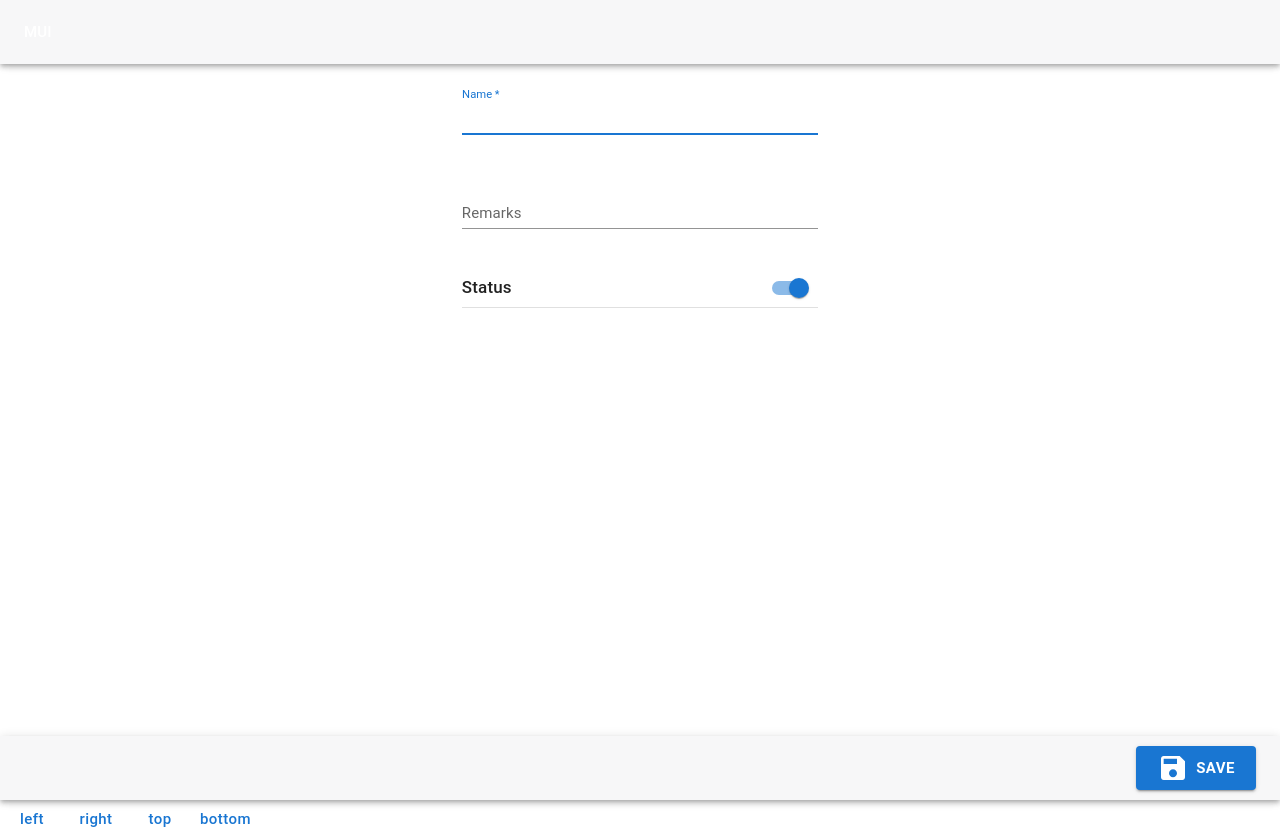
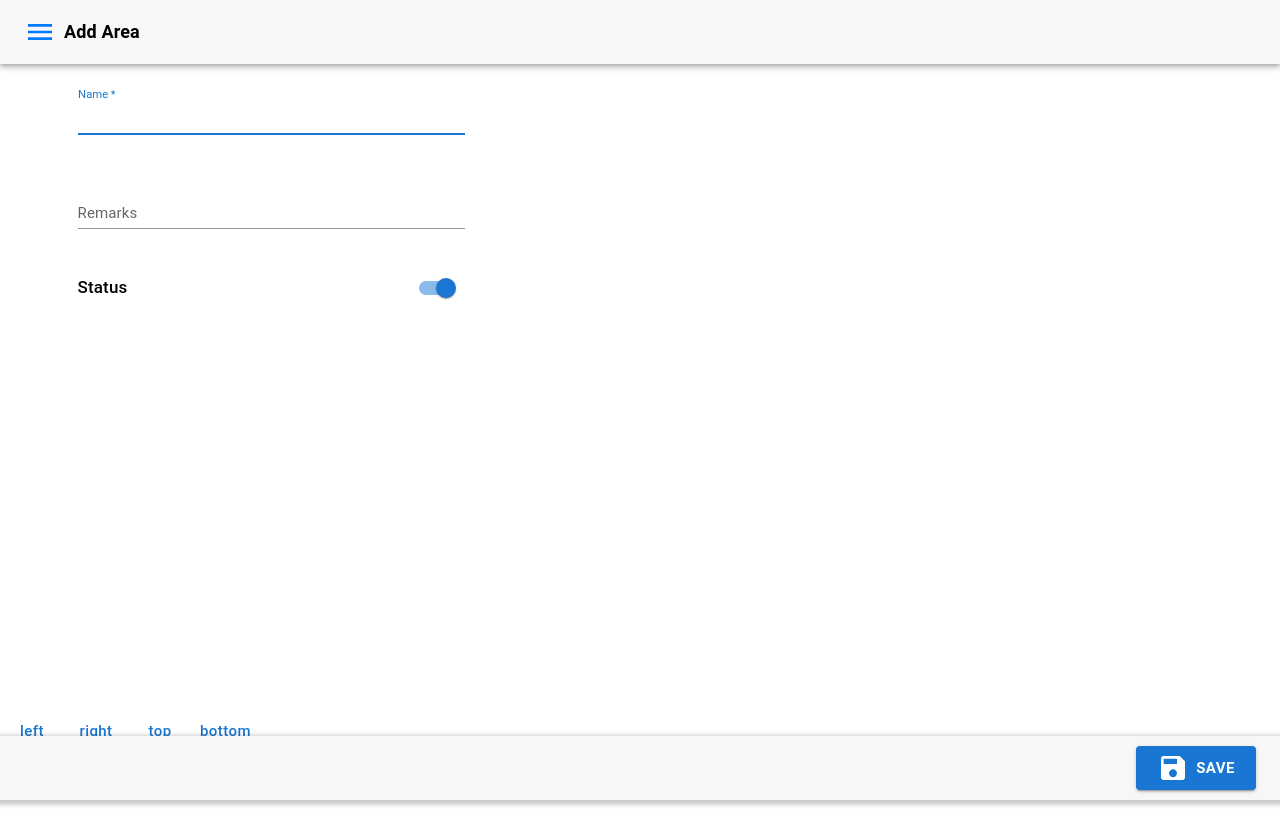
Before and after one commit to devmishra88/agentmanagement, a React (Create React App) app in the folder pama/: page /addarea in a window 1280 px wide. After the commit the page ends 800 px from the top, so only its background shows below. Built offline with nearby package versions, Linux system fonts and the light colour scheme.

Commit message:
header and footer changes

```diff
--- a/pama/src/screens/AddArea.jsx
+++ b/pama/src/screens/AddArea.jsx
@@ -2,67 +2,21 @@ import React from "react";
 
 import {
   Container,
-  CssBaseline,
   Box,
   Typography,
   TextField,
-  Divider,
   Switch,
-  Button,
-  AppBar,
-  Toolbar,
-  IconButton,
+  Grid,
 } from "@mui/material";
 
-import SaveIcon from "@mui/icons-material/Save";
+import { AppHeader, AppFooter } from "../components";
 
 function AddArea() {
   return (
-    <Container
-      component="main"
-      maxWidth="xs"
-      sx={{
-        padding: 0,
-        height: "100vh",
-        overflow: "hidden",
-      }}
-    >
-      <CssBaseline />
-      <AppBar
-        component="nav"
-        sx={{
-          background: `#F7F7F8`,
-        }}
-      >
-        <Toolbar>
-          {/* <IconButton
-            color="inherit"
-            aria-label="open drawer"
-            edge="start"
-            onClick={handleDrawerToggle}
-            sx={{ mr: 2, display: { sm: 'none' } }}
-          >
-            <MenuIcon />
-          </IconButton> */}
-          <Typography
-            variant="h6"
-            component="div"
-            sx={{ flexGrow: 1, display: { xs: "none", sm: "block" } }}
-          >
-            MUI
-          </Typography>
-          <Box sx={{ display: { xs: "none", sm: "block" } }}>
-            {/* {navItems.map((item) => (
-              <Button key={item} sx={{ color: '#fff' }}>
-                {item}
-              </Button>
-            ))} */}
-          </Box>
-        </Toolbar>
-      </AppBar>
-
-      <Box component="main" sx={{ p: 1, pl: 0, pr: 0 }}>
-        <Toolbar />
+    <>
+      <AppHeader>Add Area</AppHeader>
+      <Container maxWidth="lg">
+        <Grid container mt={1} spacing={1}>
           <Box
             component="form"
             noValidate
@@ -120,45 +74,12 @@ function AddArea() {
                 </Typography>
                 <Switch defaultChecked />
               </Box>
-
-            <AppBar
-              position="fixed"
-              sx={{ top: "auto", bottom: 0, background: `#F7F7F8` }}
-            >
-              <Toolbar>
-                <Box sx={{ flexGrow: 1 }} />
-                <IconButton color="inherit">
-                  {/* <SearchIcon /> */}
-                </IconButton>
-                <IconButton color="inherit">
-                  {/* <MoreIcon /> */}
-                </IconButton>
-
-                <Button
-                  color="primary"
-                  sx={{
-                    display: "flex",
-                    alignItems: "center",
-                    gap: "7px",
-                    width: "120px",
-                    fontWeight: "700",
-                    cursor: "pointer",
-                  }}
-                  variant="contained"
-                >
-                  <SaveIcon />
-                  SAVE
-                </Button>
-
-              </Toolbar>
-            </AppBar>
-
-            <Divider />
-
             </Box>
           </Box>
-      </Box>
+        </Grid>
       </Container>
+      <AppFooter />
+    </>
   );
 }
 
--- a/pama/src/screens/Dashboard.jsx
+++ b/pama/src/screens/Dashboard.jsx
@@ -1,14 +1,11 @@
 import React from "react";
 import {
-  AppBar,
-  Toolbar,
   Typography,
   Container,
   Grid,
   Card,
   CardContent,
 } from "@mui/material";
-import MenuIcon from "@mui/icons-material/Menu";
 import Diversity3Icon from "@mui/icons-material/Diversity3";
 import AccountCircleIcon from "@mui/icons-material/AccountCircle";
 import NewspaperIcon from "@mui/icons-material/Newspaper";
@@ -17,21 +14,13 @@ import InventoryIcon from "@mui/icons-material/Inventory";
 import BarChartIcon from "@mui/icons-material/BarChart";
 import ReceiptLongIcon from "@mui/icons-material/ReceiptLong";
 import ReportIcon from "@mui/icons-material/Report";
+import { AppHeader } from "../components";
 
 const Dashboard = () => {
   return (
-    <div className="safe-areas view view-main">
-      <div className="dashboardpage page page-current" data-name="Dashboard">
-        <AppBar position="static">
-          <Toolbar>
-            <MenuIcon className="material-icons" />
-            <Typography variant="h6">Dashboard</Typography>
-          </Toolbar>
-        </AppBar>
+    <>
+      <AppHeader>Dashboard</AppHeader>
       <Container maxWidth="lg">
-          {/* <Typography variant="h4">
-            Prem News Agency
-          </Typography> */}
         <Grid container mt={1} spacing={1}>
           <Grid item xs={6}>
             <Card>
@@ -232,8 +221,7 @@ const Dashboard = () => {
             </Grid> */}
         </Grid>
       </Container>
-      </div>
-    </div>
+    </>
   );
 };
 
```
Lines whose indentation alone changed are shown as unchanged.
